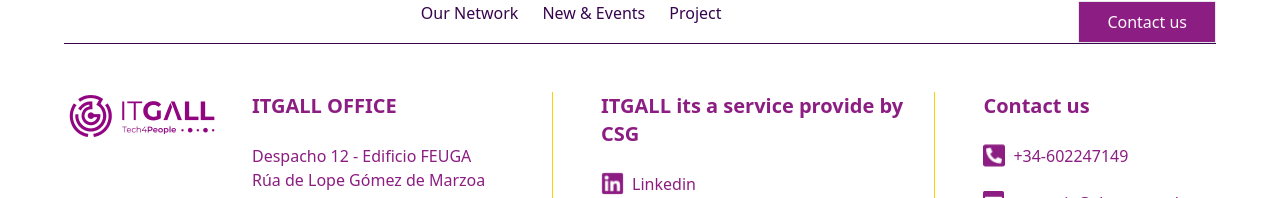
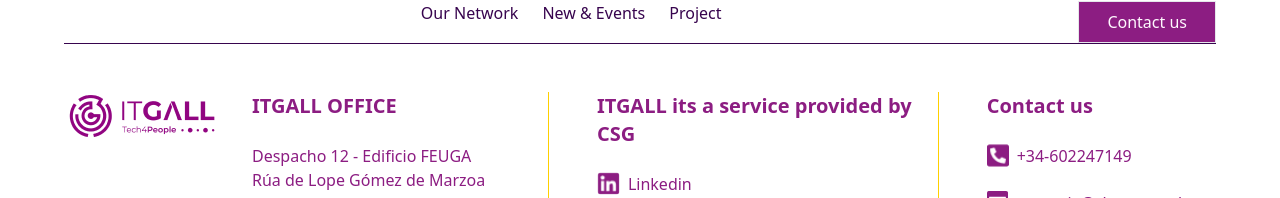
Before and after one commit to enrique-dev-coder/itgally, a Next.js app: page / in a window 1280 px wide. Shown: the part 3968-4166 px from the top of the page. Built offline with nearby package versions, Linux system fonts and the light colour scheme.

Commit message:
agregando letra restante

```diff
--- a/sections/Contact.jsx
+++ b/sections/Contact.jsx
@@ -79,7 +79,7 @@ const Contact = ({h3Styles, pStyles, aStyles}) => {
                         <p className={pStyles}>Despacho 12 - Edificio FEUGA <br /> Rúa de Lope Gómez de Marzoa <br /> 15706 Santiago de Compostela, A Coruña <br /> Galicia, Spain</p>
                     </div>
 
-                    <GallInfo title="ITGALL its a service provide by CSG" url1="/assets/Vector (3).png" text1="Linkedin" url2="/assets/Vector (2).png" text2="CSG" aStyles={aStyles} show={true} />
+                    <GallInfo title="ITGALL its a service provided by CSG" url1="/assets/Vector (3).png" text1="Linkedin" url2="/assets/Vector (2).png" text2="CSG" aStyles={aStyles} show={true} />
 
                     <GallInfo title="Contact us" url1="/assets/Vector (1).png" text1="+34-602247149" url2="/assets/email.png" text2="gerencia@clustersaude.com" aStyles={aStyles} />
                 </div>
```
